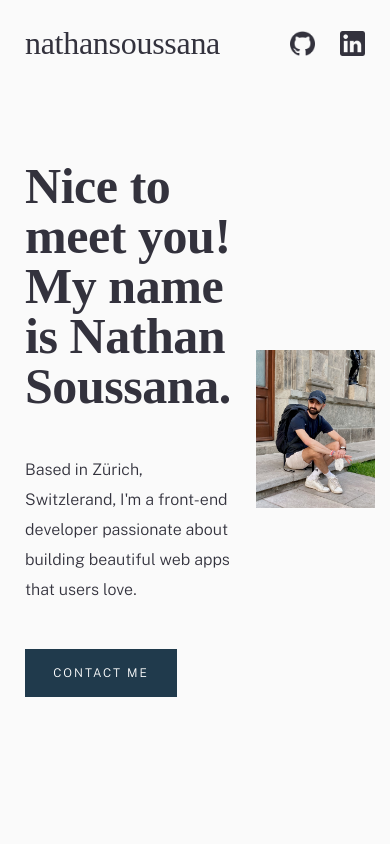
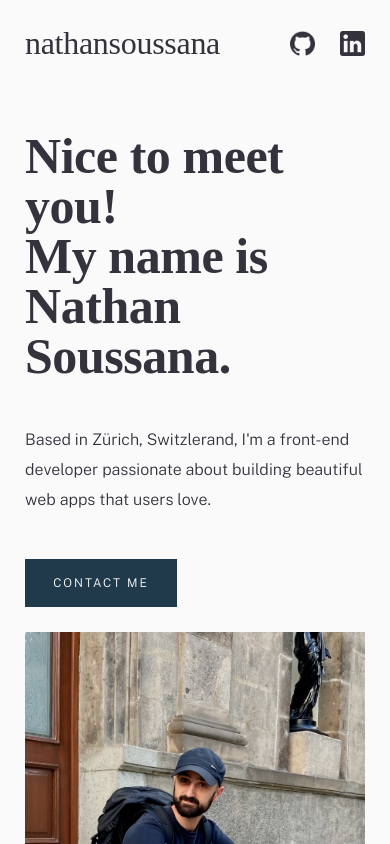
Before and after one commit to nathansoussana/portfolio, a React (Vite) app: page / in a window 390 px wide. Shown: the top 844 px of the page. Built offline with nearby package versions, Linux system fonts and the light colour scheme; a web font is replaced by a local one.

Commit message:
Made hero responsive

```diff
--- a/src/css/general/general.sass
+++ b/src/css/general/general.sass
@@ -9,6 +9,10 @@ $errors-color: #F43030
 // Text Variables
 $serif: 'Ibarra Real Nova', serif
 $sans-serif: 'Public Sans', sans-serif
+
+// Breakpoints
+// $mobile: 400px
+// $tablet: 800px
 
 // Text, Background, Button
 *
@@ -24,13 +28,12 @@ html
   line-height: 30px
 
 .main-container
-  max-width: 1000px
+  max-width: 1100px
   padding: 25px
   margin: 0 auto
 
 section
-  margin-top: 100px
-  margin-bottom: 100px
+  margin-top: 70px
 
 h1, h2, h3
   font-family: $serif
--- a/src/css/index.css
+++ b/src/css/index.css
@@ -13,14 +13,13 @@ html {
 }
 
 .main-container {
-  max-width: 1000px;
+  max-width: 1100px;
   padding: 25px;
   margin: 0 auto;
 }
 
 section {
-  margin-top: 100px;
-  margin-bottom: 100px;
+  margin-top: 70px;
 }
 
 h1, h2, h3 {
@@ -98,18 +97,32 @@ nav {
   gap: 25px;
 }
 
-.hero-content-title {
+.hero-content {
   max-width: 445px;
 }
 
 .hero-content-text {
   margin: 44px 0;
-  max-width: 445px;
 }
 
 .hero-image {
-  max-width: 35%;
+  max-width: 45%;
   object-fit: contain;
 }
 
+@media screen and (max-width: 800px) {
+  .hero-image {
+    max-width: 40%;
+  }
+}
+@media screen and (max-width: 750px) {
+  .hero {
+    flex-direction: column;
+    align-items: start;
+  }
+  .hero-image {
+    max-width: 100%;
+  }
+}
+
 /*# sourceMappingURL=index.css.map */
--- a/src/css/sections/hero.sass
+++ b/src/css/sections/hero.sass
@@ -4,13 +4,25 @@
   align-items: center
   gap: 25px
 
-.hero-content-title
+.hero-content
   max-width: 445px
 
 .hero-content-text
   margin: 44px 0
-  max-width: 445px
 
 .hero-image
-  max-width: 35%
+  max-width: 45%
   object-fit: contain
+
+
+@media screen and (max-width: 800px)
+  .hero-image
+    max-width: 40%
+
+@media screen and (max-width: 750px)
+  .hero
+    flex-direction: column
+    align-items: start
+
+  .hero-image
+    max-width: 100%
--- a/src/jsx/sections/Hero.jsx
+++ b/src/jsx/sections/Hero.jsx
@@ -2,6 +2,7 @@ import Button from '../components/Button'
 
 export default function Hero() {
   return (
+    <div className="navbar-hero">
       <section className="hero">
 
         {/* Content */}
@@ -21,5 +22,6 @@ export default function Hero() {
         {/* Image */}
         <img src="src/assets/photo_2.jpeg" alt="Profile Picture" className="hero-image" />
       </section>
+    </div>
   )
 }
```
Also changed, not shown: 1 other file (tests, documents, lock files or other folders). Lines whose indentation alone changed are shown as unchanged.
